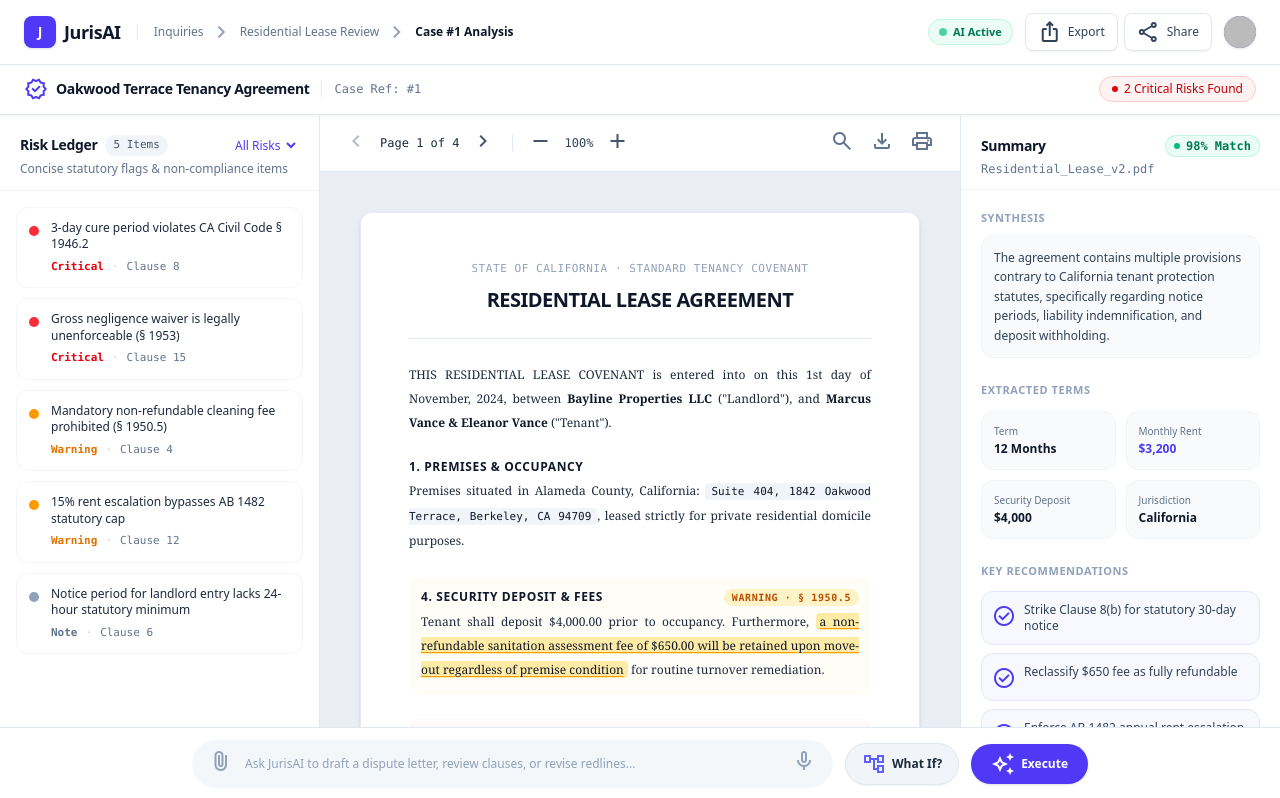
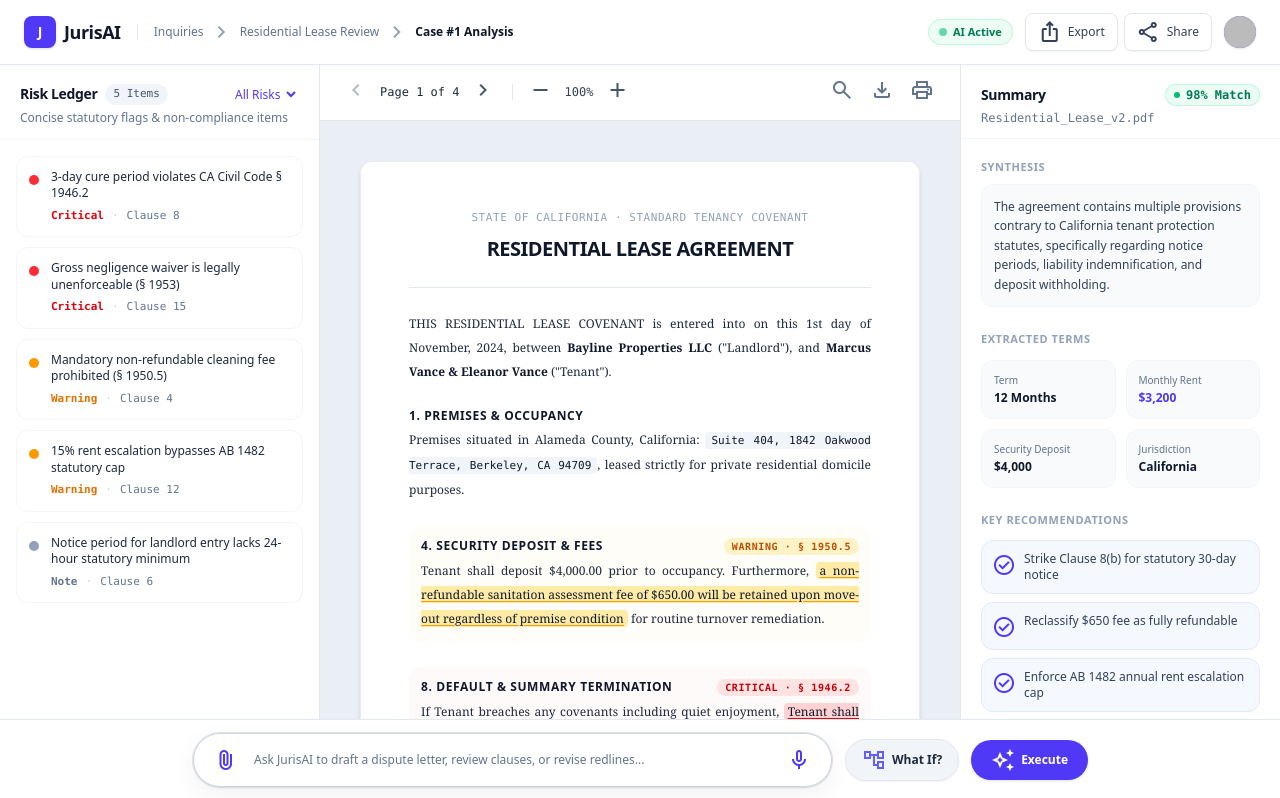
Before and after one commit to Aswin-cs/ai-app, a Next.js app: page /case/1 in a window 1280 px wide. Shown: the top 798 px of the page. Built offline with nearby package versions, Linux system fonts and the light colour scheme; no server answers; sample sign-in values are in the browser's storage.

Commit message:
feat: add CaseAnalysis component and global styles

```diff
--- a/app/globals.css
+++ b/app/globals.css
@@ -45,3 +45,30 @@ body {
     linear-gradient(to right, rgba(15, 23, 42, 0.03) 1px, transparent 1px),
     linear-gradient(to bottom, rgba(15, 23, 42, 0.03) 1px, transparent 1px);
 }
+
+/* Document Viewport Separate Dedicated Scrollbar */
+.pdf-scrollbar {
+  overflow-y: scroll !important;
+  scrollbar-width: thin;
+  scrollbar-color: #cbd5e1 rgba(241, 245, 249, 0.8);
+}
+
+.pdf-scrollbar::-webkit-scrollbar {
+  width: 8px;
+  display: block !important;
+}
+
+.pdf-scrollbar::-webkit-scrollbar-track {
+  background: rgba(226, 232, 240, 0.6);
+  border-radius: 9999px;
+}
+
+.pdf-scrollbar::-webkit-scrollbar-thumb {
+  background: #94a3b8;
+  border-radius: 9999px;
+  border: 2px solid rgba(241, 245, 249, 0.8);
+}
+
+.pdf-scrollbar::-webkit-scrollbar-thumb:hover {
+  background: #4f46e5;
+}
--- a/components/CaseAnalysis.tsx
+++ b/components/CaseAnalysis.tsx
@@ -2,6 +2,7 @@
 
 import React, { useState, useRef } from "react";
 import Link from "next/link";
+import BorderGlow from "./BorderGlow";
 
 interface CaseAnalysisProps {
   caseId: string;
@@ -114,7 +115,7 @@ export default function CaseAnalysis({ caseId, user }: CaseAnalysisProps) {
   });
 
   return (
-    <div className="min-h-screen flex flex-col bg-[#F8FAFC] text-[#0F172A] font-sans">
+    <div className="h-screen w-screen overflow-hidden flex flex-col bg-[#F8FAFC] text-[#0F172A] font-sans">
       {/* Toast Notification for AI Responses or Share */}
       {copiedShare && (
         <div className="fixed top-20 right-6 z-50 bg-[#0F172A] text-white px-4 py-2.5 rounded-xl shadow-xl flex items-center gap-2 text-xs font-medium animate-fade-in">
@@ -251,33 +252,9 @@ export default function CaseAnalysis({ caseId, user }: CaseAnalysisProps) {
       </header>
 
       {/* Main Workspace */}
-      <main className="w-full pt-16 flex-1 flex flex-col bg-[#F8FAFC] overflow-hidden">
-        {/* Document Title Sub-header */}
-        <div className="w-full bg-white px-6 py-3 flex items-center justify-between border-b border-slate-200 shadow-xs z-30">
-          <div className="flex items-center gap-3">
-            <div className="flex items-center gap-2">
-              <span className="material-symbols-outlined text-indigo-600 text-[20px]">
-                verified
-              </span>
-              <span className="font-semibold text-sm tracking-tight text-slate-900">
-                Oakwood Terrace Tenancy Agreement
-              </span>
-            </div>
-            <span className="h-4 w-px bg-slate-200 hidden sm:block"></span>
-            <span className="text-xs text-slate-500 font-mono hidden sm:inline">
-              Case Ref: #{caseId.substring(0, 8)}
-            </span>
-          </div>
-          <div className="flex items-center gap-3">
-            <div className="flex items-center gap-1.5 px-3 py-1 rounded-full bg-red-50 text-red-700 border border-red-200 text-xs font-medium">
-              <span className="w-1.5 h-1.5 rounded-full bg-red-600"></span>
-              2 Critical Risks Found
-            </div>
-          </div>
-        </div>
-
+      <main className="w-full pt-16 flex-1 flex flex-col bg-[#F8FAFC] overflow-hidden h-[calc(100vh-4rem)]">
         {/* 3-Column Workspace Layout */}
-        <div className="flex-1 grid grid-cols-1 lg:grid-cols-12 overflow-hidden relative min-h-[calc(100vh-7rem)]">
+        <div className="flex-1 grid grid-cols-1 lg:grid-cols-12 overflow-hidden relative h-[calc(100vh-7.5rem)] min-h-0">
           {/* LEFT COLUMN: Risk Ledger */}
           <aside className="lg:col-span-3 h-full flex flex-col bg-white border-r border-slate-200 overflow-hidden">
             <div className="p-5 pb-3 border-b border-slate-100">
@@ -316,15 +293,13 @@ export default function CaseAnalysis({ caseId, user }: CaseAnalysisProps) {
                   <div
                     key={item.id}
                     onClick={() => jumpToAnnotation(item.annId)}
-                    className={`flex items-start gap-3 p-3 rounded-xl border transition-all cursor-pointer group ${
-                      isActive
+                    className={`flex items-start gap-3 p-3 rounded-xl border transition-all cursor-pointer group ${isActive
                         ? "bg-indigo-50/80 border-indigo-300 shadow-xs"
                         : "bg-white border-slate-100 hover:bg-slate-50 hover:border-slate-200"
                       }`}
                   >
                     <span
-                      className={`w-2.5 h-2.5 rounded-full mt-1.5 shrink-0 ${
-                        item.severity === "Critical"
+                      className={`w-2.5 h-2.5 rounded-full mt-1.5 shrink-0 ${item.severity === "Critical"
                           ? "bg-red-500"
                           : item.severity === "Warning"
                             ? "bg-amber-500"
@@ -333,8 +308,7 @@ export default function CaseAnalysis({ caseId, user }: CaseAnalysisProps) {
                     ></span>
                     <div className="min-w-0 flex-1">
                       <div
-                        className={`text-xs font-medium leading-snug transition-colors ${
-                          isActive
+                        className={`text-xs font-medium leading-snug transition-colors ${isActive
                             ? "text-indigo-900 font-semibold"
                             : "text-slate-800 group-hover:text-indigo-600"
                           }`}
@@ -343,8 +317,7 @@ export default function CaseAnalysis({ caseId, user }: CaseAnalysisProps) {
                       </div>
                       <div className="flex items-center gap-2 mt-1.5 text-[11px] font-mono">
                         <span
-                          className={`font-semibold ${
-                            item.severity === "Critical"
+                          className={`font-semibold ${item.severity === "Critical"
                               ? "text-red-600"
                               : item.severity === "Warning"
                                 ? "text-amber-600"
@@ -472,7 +445,7 @@ export default function CaseAnalysis({ caseId, user }: CaseAnalysisProps) {
             {/* Document Text Paper Viewport */}
             <div
               ref={docViewportRef}
-              className="flex-1 overflow-y-auto p-6 lg:p-10 flex justify-center bg-slate-200/50 scroll-smooth"
+              className="flex-1 overflow-y-scroll pdf-scrollbar p-6 lg:p-10 flex justify-center bg-slate-200/50 scroll-smooth pr-3 h-full min-h-0"
             >
               <article
                 style={{ transform: `scale(${zoomLevel / 100})`, transformOrigin: "top center" }}
@@ -518,8 +491,7 @@ export default function CaseAnalysis({ caseId, user }: CaseAnalysisProps) {
                   {/* Clause 4 (ann-3) */}
                   <div
                     id="ann-3"
-                    className={`p-3 rounded-xl transition-all duration-500 ${
-                      activeAnnId === "ann-3"
+                    className={`p-3 rounded-xl transition-all duration-500 ${activeAnnId === "ann-3"
                         ? "bg-amber-100/80 ring-2 ring-amber-400 shadow-sm"
                         : "bg-amber-50/40 hover:bg-amber-50"
                       }`}
@@ -545,8 +517,7 @@ export default function CaseAnalysis({ caseId, user }: CaseAnalysisProps) {
                   {/* Clause 8 (ann-1) */}
                   <div
                     id="ann-1"
-                    className={`p-3 rounded-xl transition-all duration-500 ${
-                      activeAnnId === "ann-1"
+                    className={`p-3 rounded-xl transition-all duration-500 ${activeAnnId === "ann-1"
                         ? "bg-red-100/90 ring-2 ring-red-400 shadow-sm"
                         : "bg-red-50/40 hover:bg-red-50"
                       }`}
@@ -571,8 +542,7 @@ export default function CaseAnalysis({ caseId, user }: CaseAnalysisProps) {
                   {/* Clause 12 (ann-4) */}
                   <div
                     id="ann-4"
-                    className={`p-3 rounded-xl transition-all duration-500 ${
-                      activeAnnId === "ann-4"
+                    className={`p-3 rounded-xl transition-all duration-500 ${activeAnnId === "ann-4"
                         ? "bg-amber-100/80 ring-2 ring-amber-400 shadow-sm"
                         : "bg-amber-50/40 hover:bg-amber-50"
                       }`}
@@ -597,8 +567,7 @@ export default function CaseAnalysis({ caseId, user }: CaseAnalysisProps) {
                   {/* Clause 15 (ann-2) */}
                   <div
                     id="ann-2"
-                    className={`p-3 rounded-xl transition-all duration-500 ${
-                      activeAnnId === "ann-2"
+                    className={`p-3 rounded-xl transition-all duration-500 ${activeAnnId === "ann-2"
                         ? "bg-red-100/90 ring-2 ring-red-400 shadow-sm"
                         : "bg-red-50/40 hover:bg-red-50"
                       }`}
@@ -729,19 +698,30 @@ export default function CaseAnalysis({ caseId, user }: CaseAnalysisProps) {
       {/* FOOTER CONTROL BAR */}
       <footer className="w-full bg-white border-t border-slate-200 px-6 py-3 sticky bottom-0 z-40 shadow-lg">
         <div className="max-w-4xl mx-auto flex items-center gap-3 relative">
-          {/* AI Input Box */}
-          <div className="flex-1 bg-slate-100/80 hover:bg-slate-100 rounded-full px-4 py-2 flex items-center gap-3 focus-within:bg-white focus-within:ring-2 focus-within:ring-indigo-500/30 focus-within:border-indigo-500 transition-all border border-transparent">
+          {/* AI Input Box with High-Contrast BorderGlow */}
+          <BorderGlow
+            className="flex-1 shadow-sm"
+            borderRadius={9999}
+            glowColor="245 80 60"
+            backgroundColor="#ffffff"
+            glowRadius={35}
+            glowIntensity={1.3}
+            edgeSensitivity={45}
+            colors={["#4f46e5", "#6366f1", "#10b981", "#3b82f6"]}
+          >
+            <div className="w-full bg-white hover:bg-slate-50/80 border border-slate-300 hover:border-indigo-400 focus-within:border-indigo-600 focus-within:ring-4 focus-within:ring-indigo-500/15 rounded-full px-4 py-2.5 flex items-center gap-3 transition-all shadow-xs">
               <button
+                type="button"
                 onClick={() => alert("Upload annex or contract file...")}
-              className="text-slate-400 hover:text-slate-600 transition-colors"
+                className="text-indigo-600 hover:text-indigo-800 hover:bg-indigo-50 p-1 rounded-full transition-all flex items-center justify-center shrink-0"
                 title="Attach File"
               >
-              <span className="material-symbols-outlined text-[18px]">
+                <span className="material-symbols-outlined text-[20px]">
                   attach_file
                 </span>
               </button>
               <input
-              className="flex-1 bg-transparent text-xs text-slate-900 placeholder:text-slate-400 focus:outline-none"
+                className="flex-1 bg-transparent text-xs font-medium text-slate-900 placeholder:text-slate-500 focus:outline-none"
                 id="legal-prompt-input"
                 placeholder="Ask JurisAI to draft a dispute letter, review clauses, or revise redlines..."
                 type="text"
@@ -752,20 +732,21 @@ export default function CaseAnalysis({ caseId, user }: CaseAnalysisProps) {
                 }}
               />
               <button
+                type="button"
                 onClick={() => alert("Listening for prompt voice input...")}
-              className="text-slate-400 hover:text-slate-600 transition-colors"
+                className="text-indigo-600 hover:text-indigo-800 hover:bg-indigo-50 p-1 rounded-full transition-all flex items-center justify-center shrink-0"
                 title="Voice Input"
               >
-              <span className="material-symbols-outlined text-[18px]">mic</span>
+                <span className="material-symbols-outlined text-[20px]">mic</span>
               </button>
             </div>
+          </BorderGlow>
 
           {/* WHAT IF SCENARIO MAP TRIGGER & POPOVER */}
           <div className="relative">
             <button
               onClick={() => setShowWhatIf((prev) => !prev)}
-              className={`flex items-center gap-1.5 px-4 py-2 rounded-full text-xs font-semibold transition-all border shadow-xs ${
-                showWhatIf
+              className={`flex items-center gap-1.5 px-4 py-2 rounded-full text-xs font-semibold transition-all border shadow-xs ${showWhatIf
                   ? "bg-indigo-600 text-white border-indigo-600"
                   : "bg-slate-100 hover:bg-slate-200 text-slate-800 border-slate-200 hover:text-indigo-600"
                 }`}
```
Lines whose indentation alone changed are shown as unchanged.
